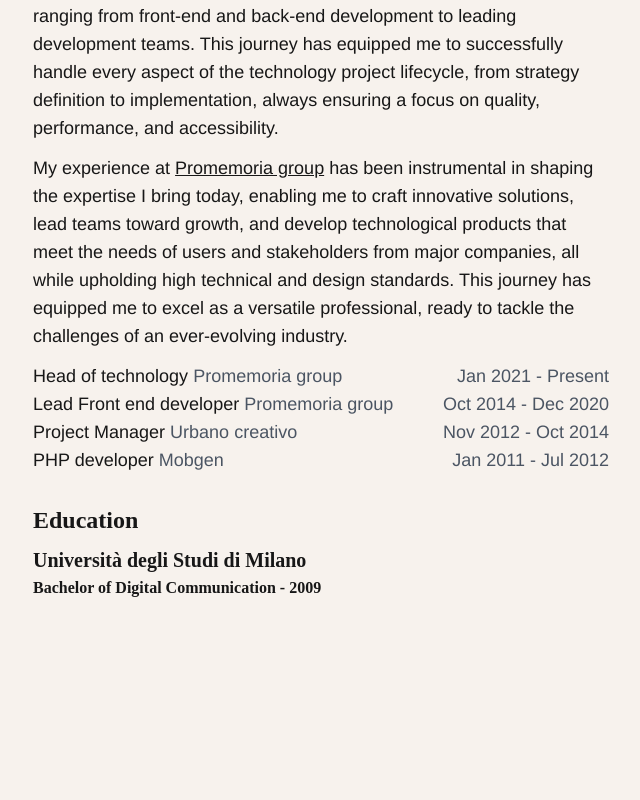
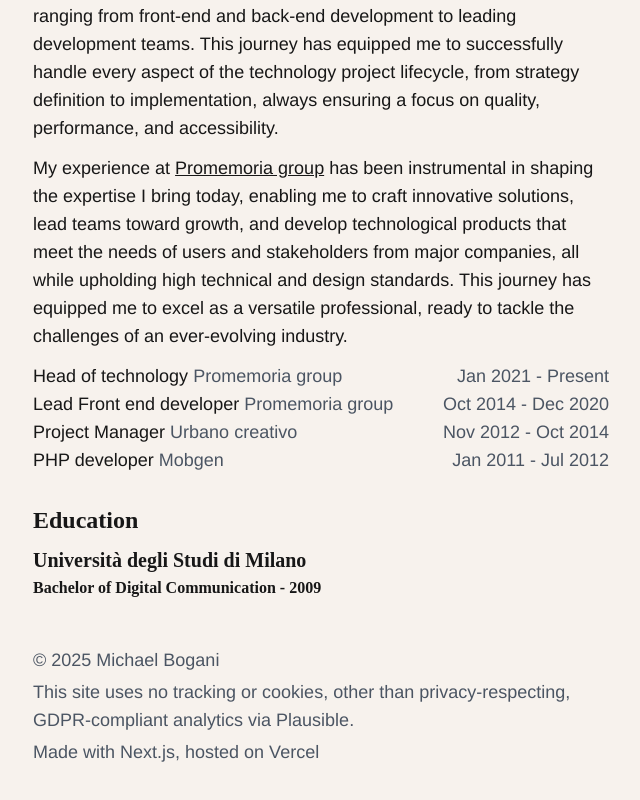
Before and after one commit to ilboga/ilboga-front, a Next.js app: page / in a window 1280 px wide. Shown: the part 618-1418 px from the top of the page, without its empty margins (319-959 px from the left). Before the commit the page ends 1256 px from the top, so only its background shows below. Built offline with nearby package versions, Linux system fonts and the light colour scheme.

Commit message:
feat: footer

```diff
--- a/app/layout.js
+++ b/app/layout.js
@@ -1,5 +1,6 @@
 import localFont from "next/font/local";
 import "./globals.css";
+import Footer from "@/components/footer";
 
 const avenue = localFont({
   src: "./font/Avenue.otf",
@@ -19,6 +20,7 @@
         className={`${avenue.variable} antialiased container mx-auto px-4 py-8 `}
       >
         {children}
+        <Footer />
       </body>
     </html>
   );
--- a/app/page.js
+++ b/app/page.js
@@ -30,9 +30,7 @@
               <div>
                 {exp.position}
                 {` `}
-                <span className="text-gray-600 dark:text-red-500">
-                  {exp.company}
-                </span>
+                <span className="text-gray-600">{exp.company}</span>
               </div>
               <div className="text-gray-600">{exp.duration}</div>
             </li>
--- /dev/null
+++ b/components/footer.jsx
@@ -0,0 +1,12 @@
+export default function Footer() {
+  return (
+    <footer className="flex flex-col max-w-xl mx-auto pt-10 pb-6 space-y-1 text-md text-gray-600">
+      <p>© 2025 Michael Bogani</p>
+      <p>
+        This site uses no tracking or cookies, other than privacy-respecting,
+        GDPR-compliant analytics via Plausible.
+      </p>
+      <p>Made with Next.js, hosted on Vercel</p>
+    </footer>
+  );
+}
```
